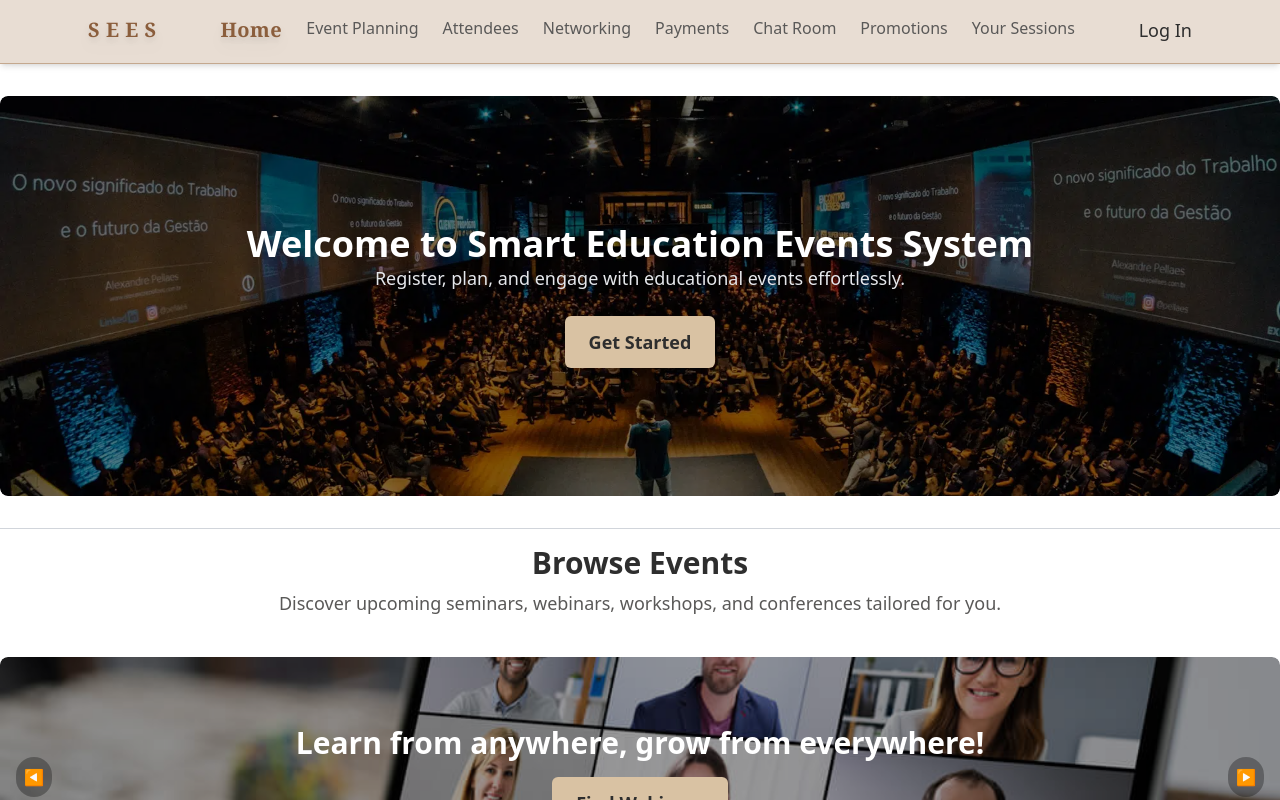
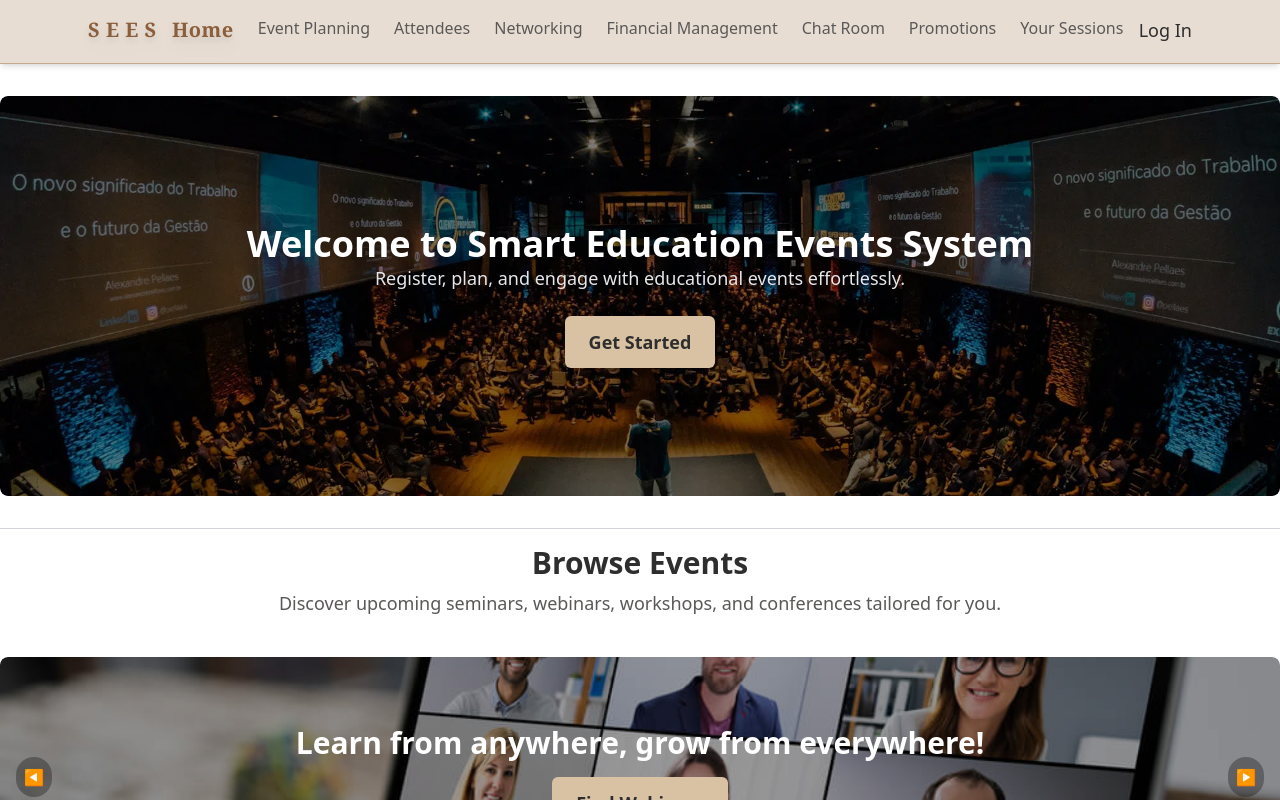
Before and after one commit to MTEspo/SOEN_343_Project, a React (Create React App) app in the folder Frontend/: page / in a window 1280 px wide. Shown: the top 800 px of the page. Built offline with nearby package versions, Linux system fonts and the light colour scheme.

Commit message:
Update App.js Payment --> Financial Management

```diff
--- a/Frontend/src/App.js
+++ b/Frontend/src/App.js
@@ -228,7 +228,7 @@ function App() {
           Networking
         </Link>
         <Link to="/payments" className="relative text-[#5A5958] text-medium font-small transition-all duration-200 before:absolute before:bottom-0 before:left-0 before:w-0 before:h-[2px] before:bg-[#2E2E2E] before:transition-all before:duration-300 hover:before:w-full hover:text-[#2E2E2E]">
-          Payments
+          Financial Management
         </Link>
         <Link to="/chat" className="relative text-[#5A5958] text-medium font-small transition-all duration-200 before:absolute before:bottom-0 before:left-0 before:w-0 before:h-[2px] before:bg-[#2E2E2E] before:transition-all before:duration-300 hover:before:w-full hover:text-[#2E2E2E]">
           Chat Room
```
